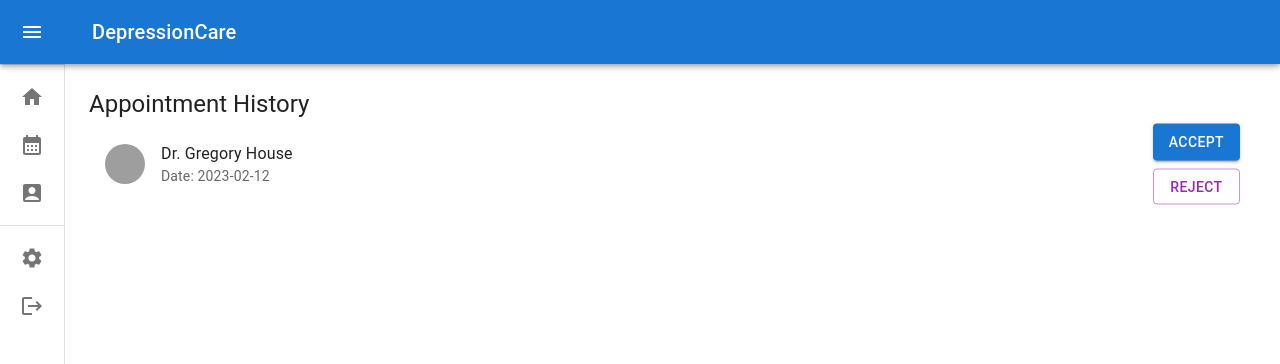
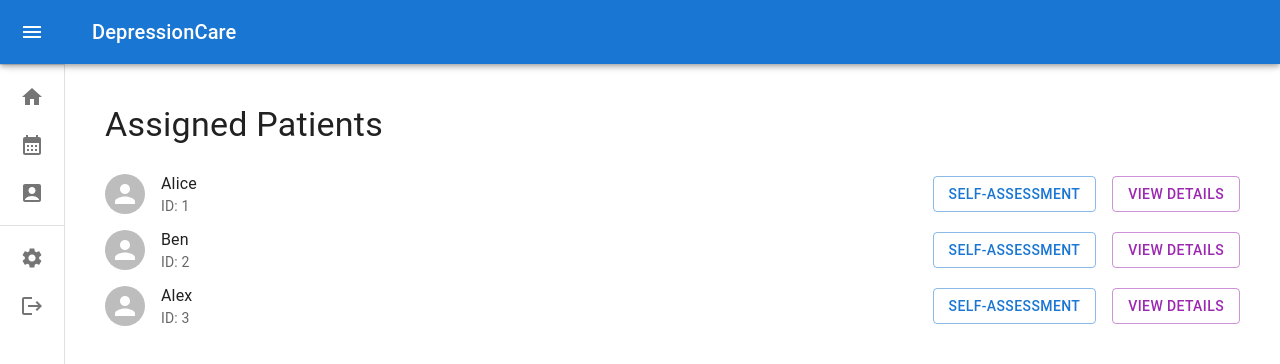
Before and after one commit to wizapp-link/medical-platform-frontend, a React (Create React App) app: page /doctor/appointments in a window 1280 px wide. Shown: the top 364 px of the page. Built offline with nearby package versions, Linux system fonts and the light colour scheme; grey boxes are pictures that could not be loaded.

Commit message:
Developed DoctorAppointmentScreen.tsx, added floating window for self-assessment and detailed information

```diff
--- a/src/screens/DoctorAppointmentScreen.tsx
+++ b/src/screens/DoctorAppointmentScreen.tsx
@@ -1,40 +1,175 @@
-import { Box, Typography, Stack, Button, Divider, List, ListItem, ListItemText, ListItemAvatar, Avatar, Paper } from '@mui/material';
-import * as React from 'react';
+import {
+  Box,
+  Typography,
+  Stack,
+  Button,
+  Divider,
+  List,
+  ListItem,
+  ListItemText,
+  ListItemAvatar,
+  Avatar,
+  Paper,
+  Dialog, DialogTitle, DialogContent
+} from "@mui/material";
+import * as React from "react";
+import { useState } from "react";
 
 export default function DoctorAppointmentScreen(props: any) {
-	return (
-		<Stack>
-			<Typography variant='h5'>
-				Appointment History
-			</Typography>
-			<List>
-				<ListItem
-					secondaryAction={
-						<Stack
-							direction={'column'}
-							spacing={1}
-						>
-							<Button variant="contained">Accept</Button>
-							<Button variant="outlined" color="secondary">Reject</Button>
-							{/* <IconButton color="primary"><CheckCircleIcon /></IconButton>
-						<IconButton color="secondary"><CancelIcon /></IconButton> */}
-						</Stack>
-					}
-				>
-					<ListItemAvatar>
-						<Avatar alt="doctor" src="/static/images/doctor/sampleDoctor.jpg" />
-					</ListItemAvatar>
-					<ListItemText
-						primary="Dr. Gregory House"
-						secondary="Date: 2023-02-12 "
-					>
-						{" - 16:00 to 17:00"}
-					</ListItemText>
+  const [patients, setPatients] = useState<Patient[]>([
+    {
+      id: 1,
+      name: "Alice",
+      selfAssessmentResults: ["Alice selfAssessmentResults", "Alice selfAssessmentResults2"],
+      address: "address",
+      dob: "1998/01/01",
+      phoneNumber: "5140000000",
+      emailAddress: "Alice@gmail.com",
+      doctorRegistrationNumber: "88888888"
+    },
+    {
+      id: 2,
+      name: "Ben",
+      selfAssessmentResults: ["Ben selfAssessmentResults", "Ben selfAssessmentResults2"],
+      address: "address2",
+      dob: "1998/01/02",
+      phoneNumber: "5140000001",
+      emailAddress: "Ben@gmail.com",
+      doctorRegistrationNumber: "77777777"
+    },
+    {
+      id: 3,
+      name: "Alex",
+      selfAssessmentResults: ["Alex selfAssessmentResults", "Alex selfAssessmentResults2"],
+      address: "address3",
+      dob: "1998/01/03",
+      phoneNumber: "5140000002",
+      emailAddress: "Alex@gmail.com",
+      doctorRegistrationNumber: "99999999"
+    }
+  ]);
+  const [selectedPatient, setSelectedPatient] = useState<Patient | null>(null);
+  const [showAssessmentDialog, setShowAssessmentDialog] = useState(false);
+  const [showDetailDialog, setShowDetailDialog] = useState(false);
 
-					<Divider variant="inset" component="li" />
-				</ListItem>
-			</List>
+  type Patient = {
+    id: number;
+    name: string;
+    selfAssessmentResults: string[];
+    address: string;
+    dob: string;
+    phoneNumber: string;
+    emailAddress: string;
+    doctorRegistrationNumber: string;
+  };
 
-		</Stack>
-	)
+
+  const handleAssessmentButtonClick = (patient: Patient) => {
+    setSelectedPatient(patient);
+    setShowAssessmentDialog(true);
+  };
+
+  const handleDetailButtonClick = (patient: Patient) => {
+    setSelectedPatient(patient);
+    setShowDetailDialog(true);
+  };
+
+  const handleClose = () => {
+    setShowAssessmentDialog(false);
+    setShowDetailDialog((false));
+  };
+
+
+  return (
+    <Box sx={{ padding: 2 }}>
+      <Typography variant="h4" gutterBottom>
+        Assigned Patients
+      </Typography>
+      <List>
+        {patients.map((patient) => (
+          <ListItem key={patient.id} disablePadding>
+						<ListItemAvatar>
+							<Avatar alt="patient" src="" />
+						</ListItemAvatar>
+            <ListItemText primary={patient.name} secondary={`ID: ${patient.id}`} />
+            <Stack direction={"row"} spacing={2}>
+              <Button variant="outlined" onClick={() => handleAssessmentButtonClick(patient)}>
+                Self-Assessment
+              </Button>
+              <Button variant="outlined" color="secondary" onClick={() => handleDetailButtonClick(patient)}>
+                View Details
+              </Button></Stack>
+          </ListItem>
+        ))}
+      </List>
+      <Dialog open={showAssessmentDialog} onClose={handleClose}>
+        <DialogTitle>{selectedPatient?.name}</DialogTitle>
+        <DialogContent>
+          <Typography variant="subtitle1">ID: {selectedPatient?.id}</Typography>
+          <Typography variant="subtitle1">Name: {selectedPatient?.name}</Typography>
+          <Typography variant="h6">Self-Assessment Results</Typography>
+          <List>
+            {selectedPatient?.selfAssessmentResults.map((result) => (
+              <ListItem key={result}>
+                <ListItemText primary={result} />
+              </ListItem>
+            ))}
+          </List>
+        </DialogContent>
+      </Dialog>
+      <Dialog open={showDetailDialog} onClose={handleClose}>
+        <DialogTitle>{selectedPatient?.name}</DialogTitle>
+        <DialogContent>
+          <Typography variant="subtitle1">ID: {selectedPatient?.id}</Typography>
+          <Typography variant="subtitle1">Name: {selectedPatient?.name}</Typography>
+          <Typography variant="h6">Detailed Information</Typography>
+          <Typography variant="subtitle1">Address: {selectedPatient?.address}</Typography>
+          <Typography variant="subtitle1">Date of Birth: {selectedPatient?.dob}</Typography>
+          <Typography variant="subtitle1">Phone Number: {selectedPatient?.phoneNumber}</Typography>
+          <Typography variant="subtitle1">Email Address: {selectedPatient?.emailAddress}</Typography>
+          <Typography variant="subtitle1">
+            Doctor Registration Number: {selectedPatient?.doctorRegistrationNumber}
+          </Typography>
+        </DialogContent>
+      </Dialog>
+
+    </Box>
+  );
 }
+
+// return (
+// 	<Stack>
+// 		<Typography variant='h5'>
+// 			Appointment History
+// 		</Typography>
+// 		<List>
+// 			<ListItem
+// 				secondaryAction={
+// 					<Stack
+// 						direction={'column'}
+// 						spacing={1}
+// 					>
+// 						<Button variant="contained">Accept</Button>
+// 						<Button variant="outlined" color="secondary">Reject</Button>
+// 						{/* <IconButton color="primary"><CheckCircleIcon /></IconButton>
+// 					<IconButton color="secondary"><CancelIcon /></IconButton> */}
+// 					</Stack>
+// 				}
+// 			>
+// 				<ListItemAvatar>
+// 					<Avatar alt="doctor" src="/static/images/doctor/sampleDoctor.jpg" />
+// 				</ListItemAvatar>
+// 				<ListItemText
+// 					primary="Dr. Gregory House"
+// 					secondary="Date: 2023-02-12 "
+// 				>
+// 					{" - 16:00 to 17:00"}
+// 				</ListItemText>
+//
+// 				<Divider variant="inset" component="li" />
+// 			</ListItem>
+// 		</List>
+//
+// 	</Stack>
+// )
+// }
```
